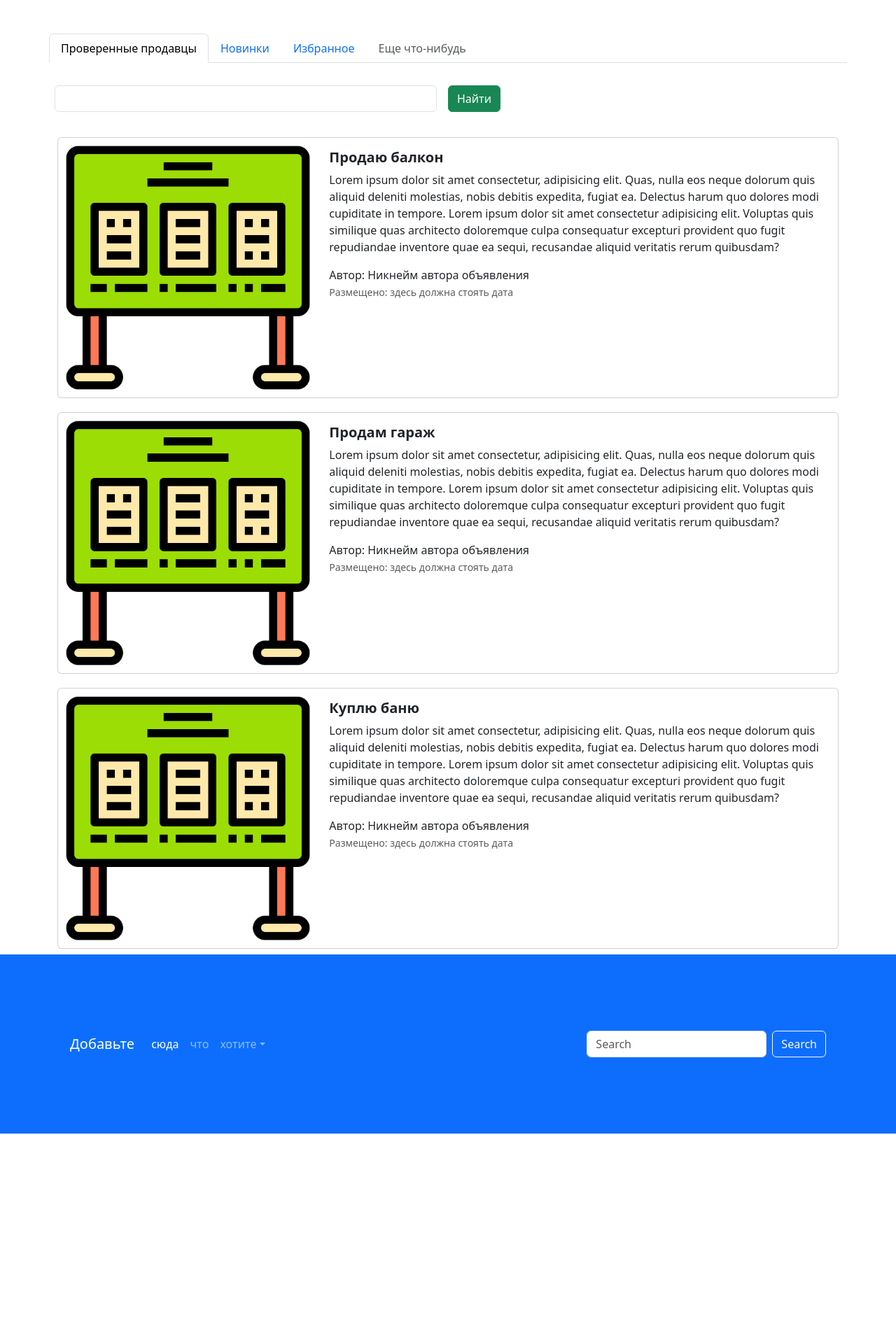
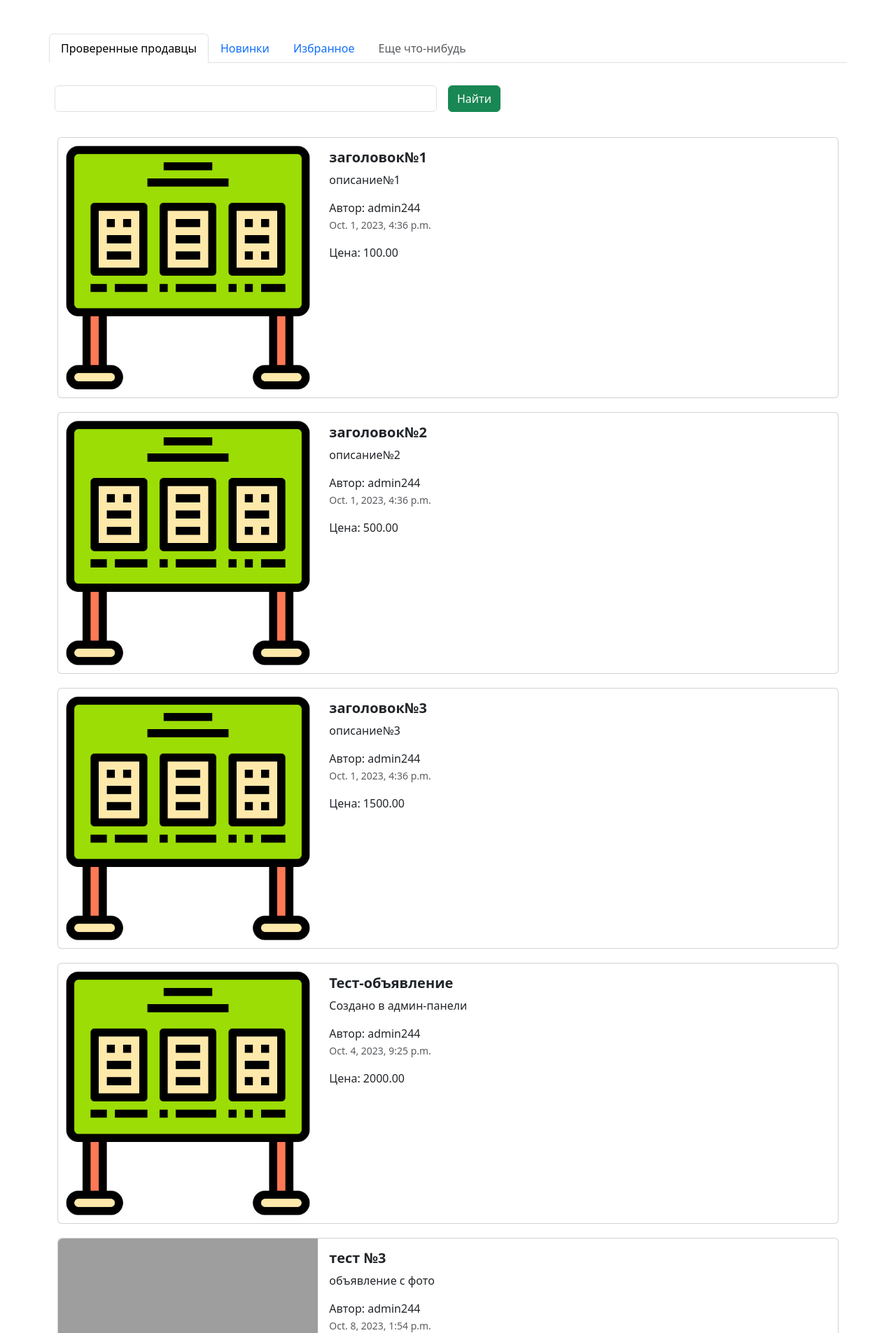
Before and after one commit to Demon-Master244/Projects, a Django app: template templates/index.html in a window 1280 px wide. Shown: the part 700-2605 px from the top of the page at 70% size. Before the commit the page ends 2320 px from the top, so only its background shows below. Run offline with Django 4.2, Linux system fonts and the light colour scheme; the template is opened without the code that fills it: values that come from a table or form of the project are taken from there, others are empty; data comes from the database, SQL or seed files in the repository; both versions use the stored data as it was after the commit; some libraries are stand-ins or nearby versions; grey boxes are pictures that could not be loaded.

Commit message:
Rabota 2.2

```diff
--- a/advertisements/ORM.py
+++ /dev/null
@@ -1,5 +0,0 @@
-class Employee:
-    name: str
-    surname: str
-    salary: int
-    position: str
--- a/advertisements/urls.py
+++ b/advertisements/urls.py
@@ -16,9 +16,14 @@ Including another URLconf
 """
 from django.contrib import admin
 from django.urls import path, include
+from django.conf import settings
+from django.conf.urls.static import static
 
 urlpatterns = [
     path('admin/', admin.site.urls),
     path('', include('app_advertisements.urls')),
     path('lesson_4', include('app_lesson_4.urls')),
 ]
+
+if settings.DEBUG:
+    urlpatterns += static(settings.MEDIA_URL, document_root= settings.MEDIA_ROOT)
--- a/app_advertisements/admin.py
+++ b/app_advertisements/admin.py
@@ -2,7 +2,7 @@ from django.contrib import admin
 from .models import Advertisement
 
 class AdvertisementAdmin(admin.ModelAdmin):
-    list_display = ['id', 'title', 'description', 'created_date', 'updated_date', 'auction']
+    list_display = ['id', 'title', 'description', 'created_date', 'updated_date', 'auction', 'user', 'get_html_image']
     list_filter = ['auction', 'created_at']
 
     actions = ['make_auction_false', 'make_auction_true']
@@ -16,7 +16,7 @@ class AdvertisementAdmin(admin.ModelAdmin):
         queryset.update(auction = True)
 
     fieldsets = (
-        ('Общее', {'fields': ('title', 'description')}),
+        ('Общее', {'fields': ('title', 'description', 'image', 'user')}),
         ('Финансы', {'fields': ('price', 'auction'), "classes": ['collapse']})
     )
 
--- a/app_advertisements/models.py
+++ b/app_advertisements/models.py
@@ -1,7 +1,10 @@
 from django.db import models
 from django.contrib import admin
 from django.utils.html import format_html
+from django.utils import timezone
+from django.contrib.auth import get_user_model
 
+Users = get_user_model()
 class Advertisement(models.Model):
     title = models.CharField(verbose_name='заголовок', max_length=128)
     description = models.TextField('описание')
@@ -9,6 +12,8 @@ class Advertisement(models.Model):
     auction = models.BooleanField('торг', help_text='отметьте, если торг уместен/')
     created_at = models.DateTimeField(auto_now_add=True)
     updated_at = models.DateTimeField(auto_now=True)
+    user = models.ForeignKey(Users, verbose_name='пользователь', on_delete=models.CASCADE)
+    image = models.ImageField('изображение', upload_to='advertisements/')
 
     def __str__(self):
         return f"Advertisement(id = {self.id}, title = {self.title}, price = {self.price})"
@@ -18,7 +23,6 @@ class Advertisement(models.Model):
 
     @admin.display(description='дата создания')
     def created_date(self):
-        from django.utils import timezone
         if self.created_at.date() == timezone.now().date():
             created_time = self.created_at.time().strftime('%H:%M:%S')
             return format_html('<span style="color:green; font-weight:bold"> Сегодня в {}</span>', created_time)
@@ -26,8 +30,12 @@ class Advertisement(models.Model):
 
     @admin.display(description='дата обновления')
     def updated_date(self):
-        from django.utils import timezone
         if self.updated_at.date() == timezone.now().date():
             updated_time = self.updated_at.time().strftime('%H:%M:%S')
             return format_html('<span style="color:yellow; font-weight:bold"> Сегодня в {}</span>', updated_time)
         return self.updated_at.strftime('%d.%m.%Y в %H:%M:%S')
+
+    @admin.display(description='фото')
+    def get_html_image(self):
+        if self.image:
+            return format_html('<img src="{url}" style=" max-width: 60px; max-height: 60px;"', url=self.image.url)
--- a/app_advertisements/views.py
+++ b/app_advertisements/views.py
@@ -1,8 +1,11 @@
 from django.shortcuts import render
 from django.http import HttpResponse
+from .models import Advertisement
 
 def index(request):
-    return render(request, 'index.html ')
+    advertisements = Advertisement.objects.all()
+    contex = {'advertisements' : advertisements}
+    return render(request, 'index.html', contex)
 
 def top_sellers(request):
     return render(request, 'top-sellers.html')
--- a/templates/index.html
+++ b/templates/index.html
@@ -94,88 +94,33 @@
       </div>
     </form>
   </div>
+
+  {% for adv in advertisements %}
   <div class="col">
     <div class="card mb-2" style="max-width: 1200px; margin-top: 20px;">
       <div class="row g-0">
         <div class="col-md-4">
           <a href="advertisement.html" class="nav-link">
-            <img src="{% static 'img/adv.png' %}" class="img-fluid rounded-start" alt="Card title">
+            <img src= "{% if adv.image %} {{adv.image.url}} {% else %} {% static 'img/adv.png' %} {% endif %}" class="img-fluid rounded-start" alt="Card title">
           </a>
         </div>
         <div class="col-md-8">
           <div class="card-body">
             <h5 class="card-title">
-              <a href="advertisement.html" class="nav-link"><strong>Продаю балкон</strong></a>
+              <a href="advertisement.html" class="nav-link"><strong>{{adv.title}}</strong></a>
             </h5>
             <a href="advertisement.html" class="nav-link">
-              <p class="card-text">
-                Lorem ipsum dolor sit amet consectetur, adipisicing elit. Quas, nulla eos neque dolorum quis aliquid
-                deleniti molestias, nobis debitis expedita, fugiat ea. Delectus harum quo dolores modi cupiditate in
-                tempore. Lorem ipsum dolor sit amet consectetur adipisicing elit. Voluptas quis similique quas
-                architecto doloremque culpa consequatur excepturi provident quo fugit repudiandae inventore quae ea
-                sequi, recusandae aliquid veritatis rerum quibusdam?
-              </p>
-              <span>Автор: Никнейм автора объявления</span>
-              <p class="card-text"><small class="text-muted">Размещено: здесь должна стоять дата</small></p>
+              <p class="card-text">{{adv.description}}</p>
+              <span>Автор: {{adv.user}}</span>
+              <p class="card-text"><small class="text-muted">{{adv.created_at}}</small></p>
+              <span>Цена: {{adv.price}}</span>
             </a>
           </div>
         </div>
       </div>
     </div>
-    <div class="card mb-2" style="max-width: 1200px; margin-top: 20px;">
-      <div class="row g-0">
-        <div class="col-md-4">
-          <a href="advertisement.html" class="nav-link">
-            <img src="{% static 'img/adv.png' %}" class="img-fluid rounded-start" alt="Card title">
-          </a>
-        </div>
-        <div class="col-md-8">
-          <div class="card-body">
-            <h5 class="card-title">
-              <a href="advertisement.html" class="nav-link"><strong>Продам гараж</strong></a>
-            </h5>
-            <a href="advertisement.html" class="nav-link">
-              <p class="card-text">
-                Lorem ipsum dolor sit amet consectetur, adipisicing elit. Quas, nulla eos neque dolorum quis aliquid
-                deleniti molestias, nobis debitis expedita, fugiat ea. Delectus harum quo dolores modi cupiditate in
-                tempore. Lorem ipsum dolor sit amet consectetur adipisicing elit. Voluptas quis similique quas
-                architecto doloremque culpa consequatur excepturi provident quo fugit repudiandae inventore quae ea
-                sequi, recusandae aliquid veritatis rerum quibusdam?
-              </p>
-              <span>Автор: Никнейм автора объявления</span>
-              <p class="card-text"><small class="text-muted">Размещено: здесь должна стоять дата</small></p>
-            </a>
-          </div>
-        </div>
-      </div>
-    </div>
-    <div class="card mb-2" style="max-width: 1200px; margin-top: 20px;">
-      <div class="row g-0">
-        <div class="col-md-4">
-          <a href="advertisement.html" class="nav-link">
-            <img src="{% static 'img/adv.png' %}" class="img-fluid rounded-start" alt="Card title">
-          </a>
-        </div>
-        <div class="col-md-8">
-          <div class="card-body">
-            <h5 class="card-title">
-              <a href="advertisement.html" class="nav-link"><strong>Куплю баню</strong></a>
-            </h5>
-            <a href="advertisement.html" class="nav-link">
-              <p class="card-text">
-                Lorem ipsum dolor sit amet consectetur, adipisicing elit. Quas, nulla eos neque dolorum quis aliquid
-                deleniti molestias, nobis debitis expedita, fugiat ea. Delectus harum quo dolores modi cupiditate in
-                tempore. Lorem ipsum dolor sit amet consectetur adipisicing elit. Voluptas quis similique quas
-                architecto doloremque culpa consequatur excepturi provident quo fugit repudiandae inventore quae ea
-                sequi, recusandae aliquid veritatis rerum quibusdam?
-              </p>
-              <span>Автор: Никнейм автора объявления</span>
-              <p class="card-text"><small class="text-muted">Размещено: здесь должна стоять дата</small></p>
-            </a>
-          </div>
-        </div>
-      </div>
-    </div>
+    {% endfor %}
+
   </div>
 </div>
 <footer style="padding: 100px;" class="bg-primary">
```
Also changed, not shown: advertisements/settings.py (+3 -5 lines), app_advertisements/migrations/0004_advertisement_image_advertisement_user.py (added), db.sqlite3.
